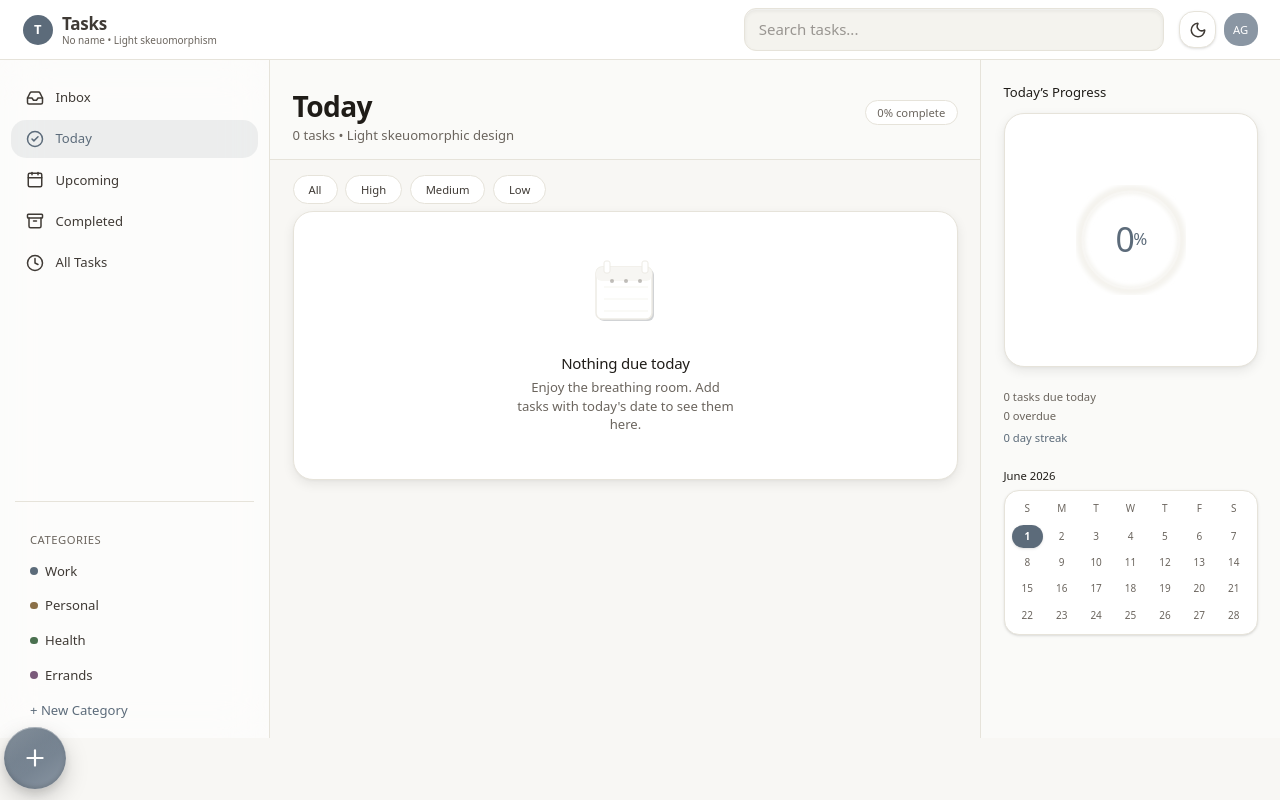
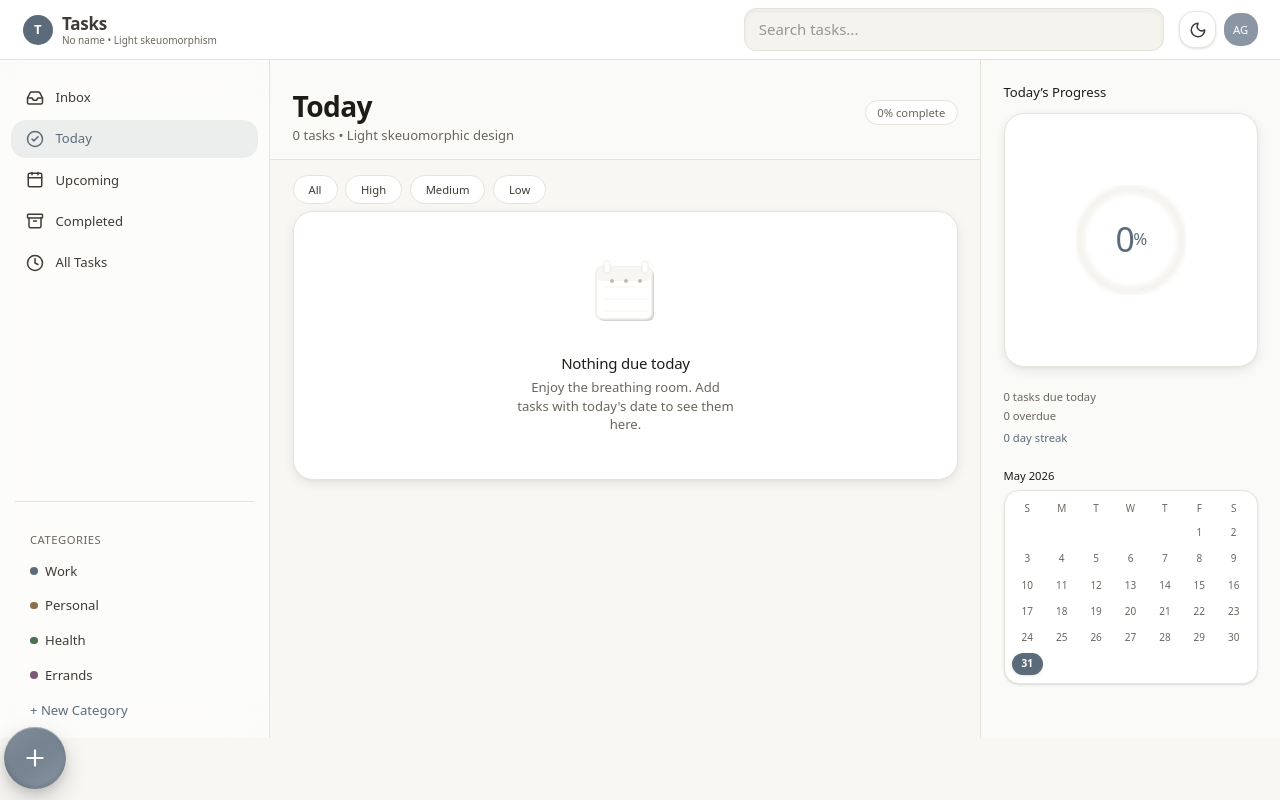
Before and after one commit to Zarjay7/TODO-APP, a React (Vite) app: page / in a window 1280 px wide. Built offline with nearby package versions, Linux system fonts and the light colour scheme.

Commit message:
feat: made mini calendar in right panel fully dynamic (current month + real today highlight) per plan

```diff
--- a/src/App.tsx
+++ b/src/App.tsx
@@ -497,32 +497,50 @@ function App() {
             <div className="pt-1 text-[var(--accent)] font-medium">{currentStreak} day streak</div>
           </div>
 
-          {/* Mini Calendar (from the plan) - skeuomorphic treatment */}
+          {/* Mini Calendar (from the plan) - skeuomorphic + dynamic */}
           <div className="mt-6">
-            <div className="text-xs font-medium mb-2 text-[var(--text-h)]">June 2026</div>
+            <div className="text-xs font-medium mb-2 text-[var(--text-h)]">
+              {new Date().toLocaleString('default', { month: 'long', year: 'numeric' })}
+            </div>
             <div className="p-2 rounded-2xl bg-[var(--surface)] border border-[var(--border)] shadow-sm">
               <div className="grid grid-cols-7 gap-1 text-[10px] text-center text-[var(--text-muted)]">
                 {['S','M','T','W','T','F','S'].map((d, i) => (
                   <div key={i} className="font-medium py-0.5">{d}</div>
                 ))}
-                {/* Simple June 2026 calendar (today highlighted) */}
-                {Array.from({ length: 35 }).map((_, i) => {
-                  const day = i - 6;
-                  const isToday = day === 1; // Mock today
-                  if (day < 1 || day > 30) return <div key={i} />;
-                  return (
+                {/* Dynamic current month calendar with real today highlighted */}
+                {(() => {
+                  const now = new Date();
+                  const year = now.getFullYear();
+                  const month = now.getMonth();
+                  const today = now.getDate();
+                  const firstDay = new Date(year, month, 1).getDay();
+                  const daysInMonth = new Date(year, month + 1, 0).getDate();
+                  const cells = [];
+
+                  // Empty cells before first day
+                  for (let i = 0; i < firstDay; i++) {
+                    cells.push(<div key={`empty-${i}`} />);
+                  }
+
+                  // Day cells
+                  for (let d = 1; d <= daysInMonth; d++) {
+                    const isToday = d === today;
+                    cells.push(
                       <div
-                      key={i}
+                        key={d}
                         className={`py-1 rounded-lg text-[10px] transition-all ${
                           isToday
                             ? 'bg-[var(--accent)] text-white font-semibold shadow-sm'
                             : 'hover:bg-[var(--surface-alt)]'
                         }`}
                       >
-                      {day}
+                        {d}
                       </div>
                     );
-                })}
+                  }
+
+                  return cells;
+                })()}
               </div>
             </div>
           </div>
```
Lines whose indentation alone changed are shown as unchanged.
